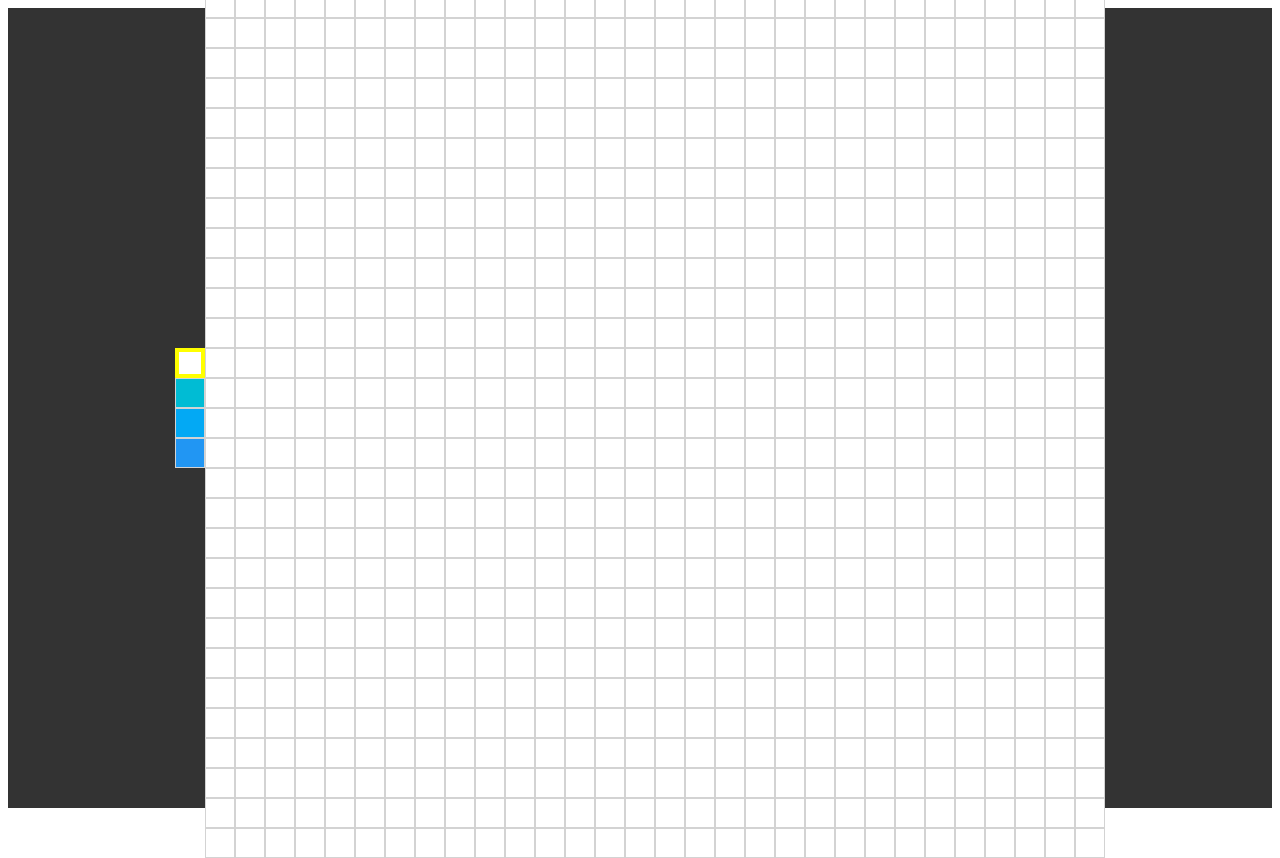
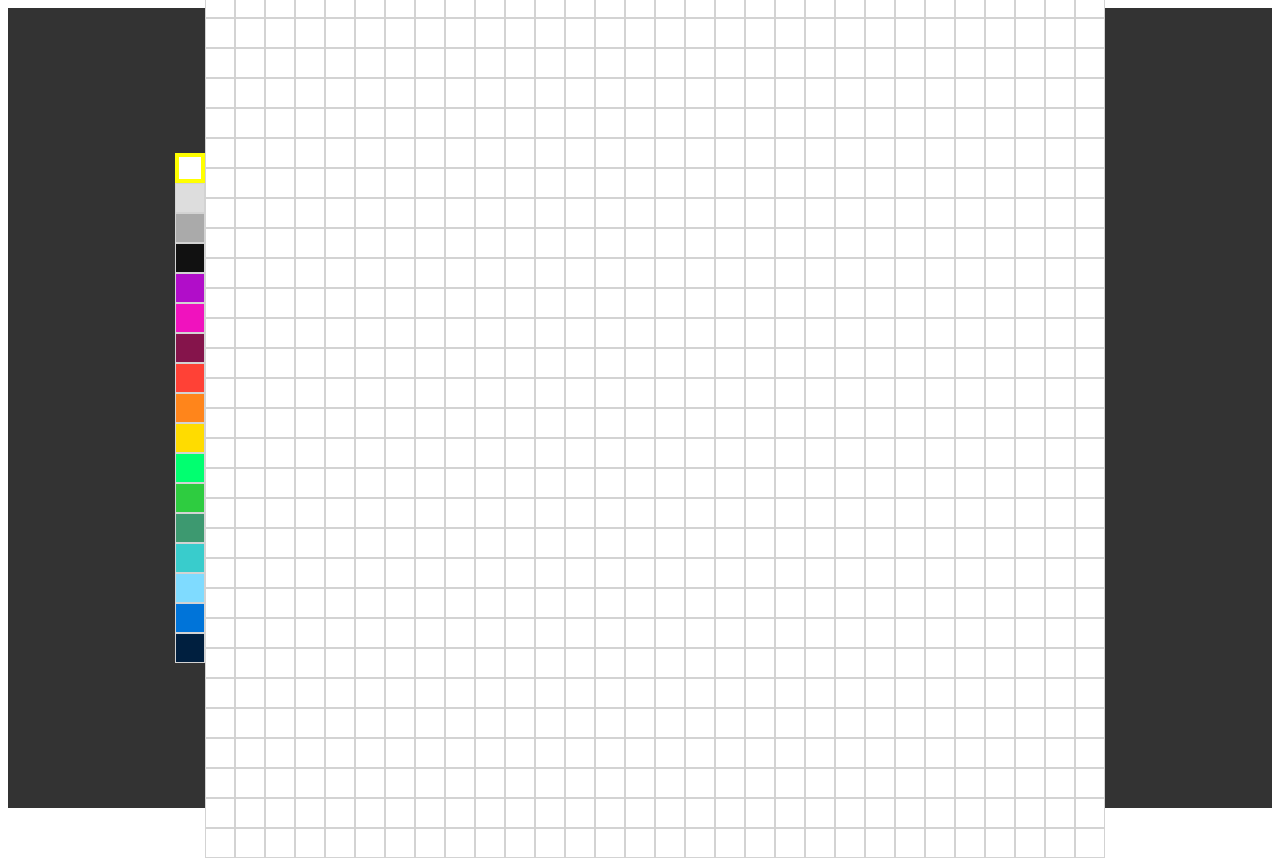
Before and after one commit to nguyendan07/pixel_drawing, a Vue app: page / in a window 1280 px wide. Built offline with nearby package versions, Linux system fonts and the light colour scheme.

Commit message:
update new color

```diff
--- a/src/components/ColorPicker.vue
+++ b/src/components/ColorPicker.vue
@@ -1,9 +1,22 @@
 <template>
     <div>
         <Pixel isInColorPicker color="white" :current="color == 'white' ? true : false"/>
-        <Pixel isInColorPicker color="lightblue" :current="color == 'lightblue' ? true : false"/>
+        <Pixel isInColorPicker color="silver" :current="color == 'silver' ? true : false"/>
+        <Pixel isInColorPicker color="gray" :current="color == 'gray' ? true : false" />
+        <Pixel isInColorPicker color="black" :current="color == 'black' ? true : false" />
+        <Pixel isInColorPicker color="purple" :current="color == 'purple' ? true : false"/>
+        <Pixel isInColorPicker color="fuchsia" :current="color == 'fuchsia' ? true : false" />
+        <Pixel isInColorPicker color="maroon" :current="color == 'maroon' ? true : false" />
+        <Pixel isInColorPicker color="red" :current="color == 'red' ? true : false"/>
+        <Pixel isInColorPicker color="orange" :current="color == 'orange' ? true : false" />
+        <Pixel isInColorPicker color="yellow" :current="color == 'yellow' ? true : false" />
+        <Pixel isInColorPicker color="lime" :current="color == 'lime' ? true : false"/>
+        <Pixel isInColorPicker color="green" :current="color == 'green' ? true : false" />
+        <Pixel isInColorPicker color="olive" :current="color == 'olive' ? true : false" />
+        <Pixel isInColorPicker color="teal" :current="color == 'teal' ? true : false"/>
+        <Pixel isInColorPicker color="aqua" :current="color == 'aqua' ? true : false" />
         <Pixel isInColorPicker color="blue" :current="color == 'blue' ? true : false" />
-        <Pixel isInColorPicker color="darkblue" :current="color == 'darkblue' ? true : false" />
+        <Pixel isInColorPicker color="navy" :current="color == 'navy' ? true : false" />
     </div>
 </template>
 
--- a/src/components/Pixel.vue
+++ b/src/components/Pixel.vue
@@ -34,18 +34,59 @@ export default {
     height: 30px;
     box-sizing: border-box;
 }
+
+.navy {
+  background-color: rgb(0, 31, 63);
+}
+.blue {
+  background-color: rgb(0, 116, 217);
+}
+.aqua {
+  background-color: rgb(127, 219, 255);
+}
+.teal {
+  background-color: rgb(57, 204, 204);
+}
+.olive {
+  background-color: rgb(61, 153, 112);
+}
+.green {
+  background-color: rgb(46, 204, 64);
+}
+.lime {
+  background-color: rgb(1, 255, 112);
+}
+.yellow {
+  background-color: rgb(255, 220, 0);
+}
+.orange {
+  background-color: rgb(255, 133, 27);
+}
+.red {
+  background-color: rgb(255, 65, 54);
+}
+.maroon {
+  background-color: rgb(133, 20, 75);
+}
+.fuchsia {
+  background-color: rgb(240, 18, 190);
+}
+.purple {
+  background-color: rgb(177, 13, 201);
+}
+.black {
+  background-color: rgb(17, 17, 17);
+}
+.gray {
+  background-color: rgb(170, 170, 170);
+}
+.silver {
+  background-color: rgb(221, 221, 221);
+}
 .white {
   background-color: white;
 }
-.lightblue {
-  background-color: rgb(0, 188, 212);
-}
-.blue {
-  background-color: rgb(3, 169, 244);
-}
-.darkblue {
-  background-color: rgb(33, 150, 243);
-}
+
 .pixel.current {
   border: 4px solid yellow;
 }
```
